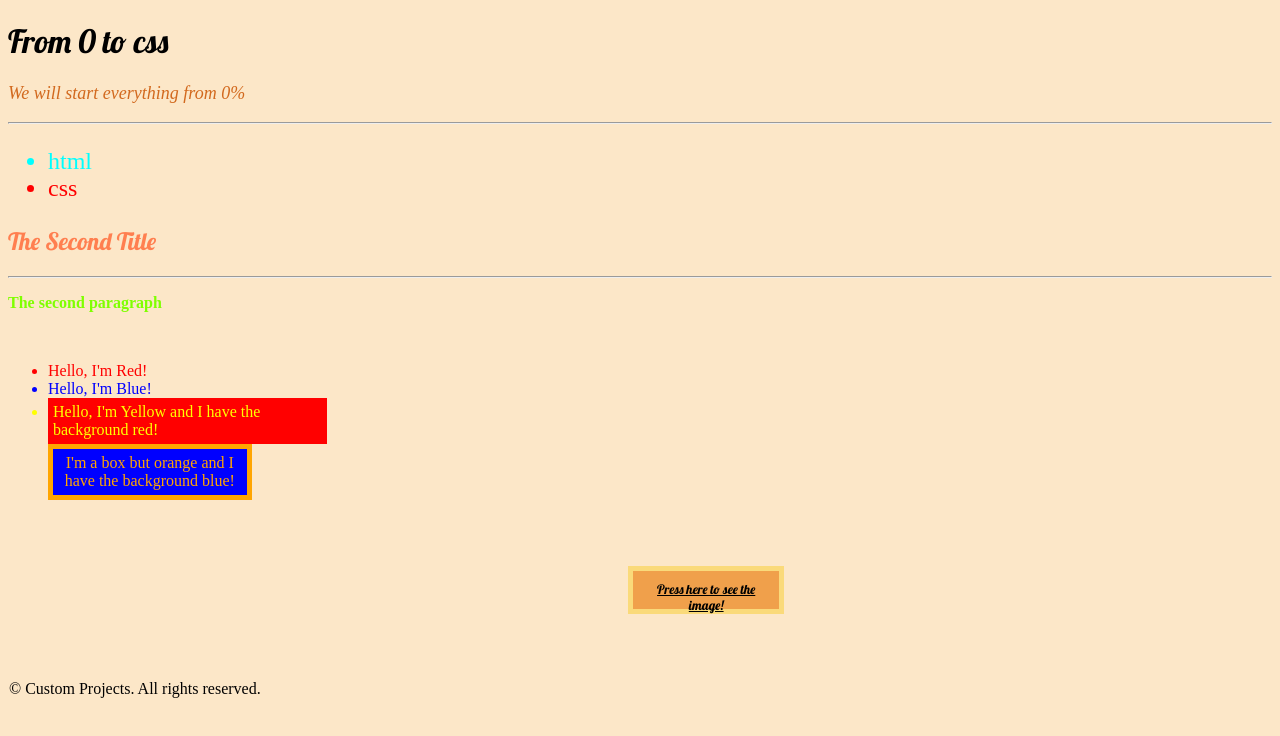
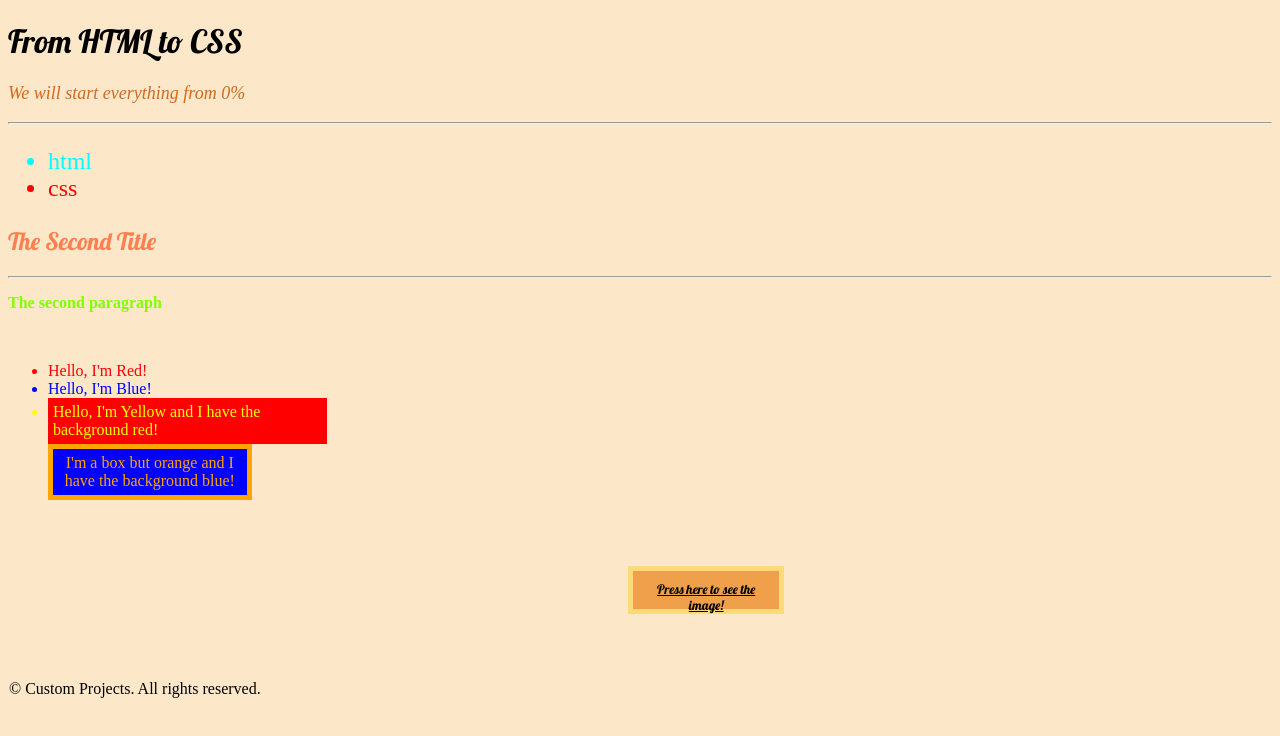
Before and after one commit to CustomProject/From-HTML-to-CSS, a plain HTML site: page index.html in a window 1280 px wide. Drawn offline with Linux system fonts and the light colour scheme.

Commit message:
index.html

```diff
--- a/index.html
+++ b/index.html
@@ -34,7 +34,7 @@
 
 <body>
     <div class="first-class" id="first-id">
-        <h1> From 0 to css</h1>
+        <h1> From HTML to CSS</h1>
         <p id="firstpara">We will start everything from 0%</p>
         <hr>
         <ul class="ulclass">
```
